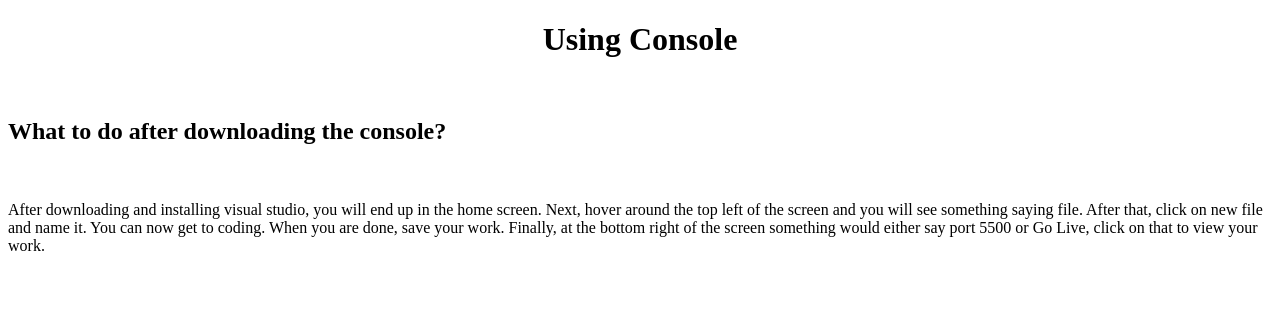
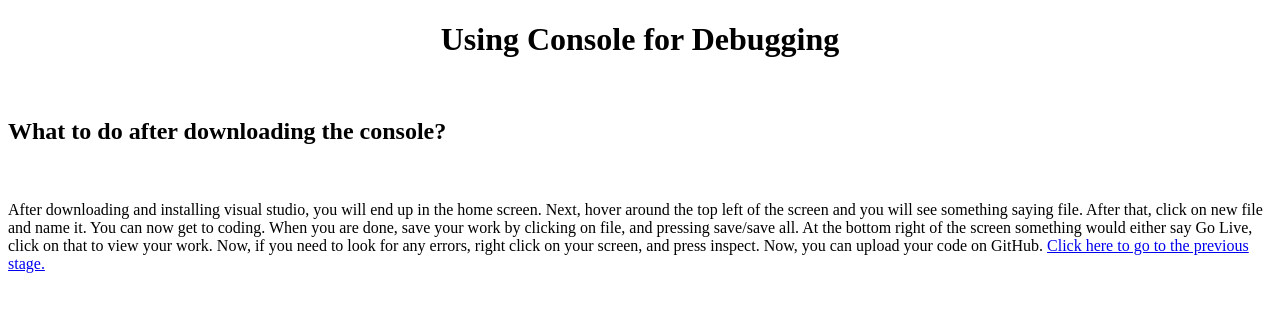
Before and after one commit to AaryanTeckchandani/Console-usage-website, a plain HTML site: page console.html in a window 1280 px wide. Drawn offline with Linux system fonts and the light colour scheme.

Commit message:
Add files via upload

```diff
--- a/console.html
+++ b/console.html
@@ -9,12 +9,14 @@
 
 <body>
     <center>
-        <h1>Using Console</h1>     </center>
+        <h1>Using Console for Debugging</h1>     </center>
         <br>
         <h2>What to do after downloading the console?</h2>
         <br>
     </br>
-    After downloading and installing visual studio, you will end up in the home screen. Next, hover around the top left of the screen and you will see something saying file. After that, click on new file and name it. You can now get to coding. When you are done, save your work. Finally, at the bottom right of the screen something would either say port 5500 or Go Live, click on that to view your work.
+    After downloading and installing visual studio, you will end up in the home screen. Next, hover around the top left of the screen and you will see something saying file. After that, click on new file and name it. You can now get to coding. When you are done, save your work by clicking on file, and pressing save/save all. At the bottom right of the screen something would either say Go Live, click on that to view your work. Now, if you need to look for any errors, right click on your screen, and press inspect. Now, you can upload your code on GitHub.
+
+    <a href="index.html">Click here to go to the previous stage.</a>
 </body>
 
 </html>
```
Also changed, not shown: index.html (+1 -1 lines).
